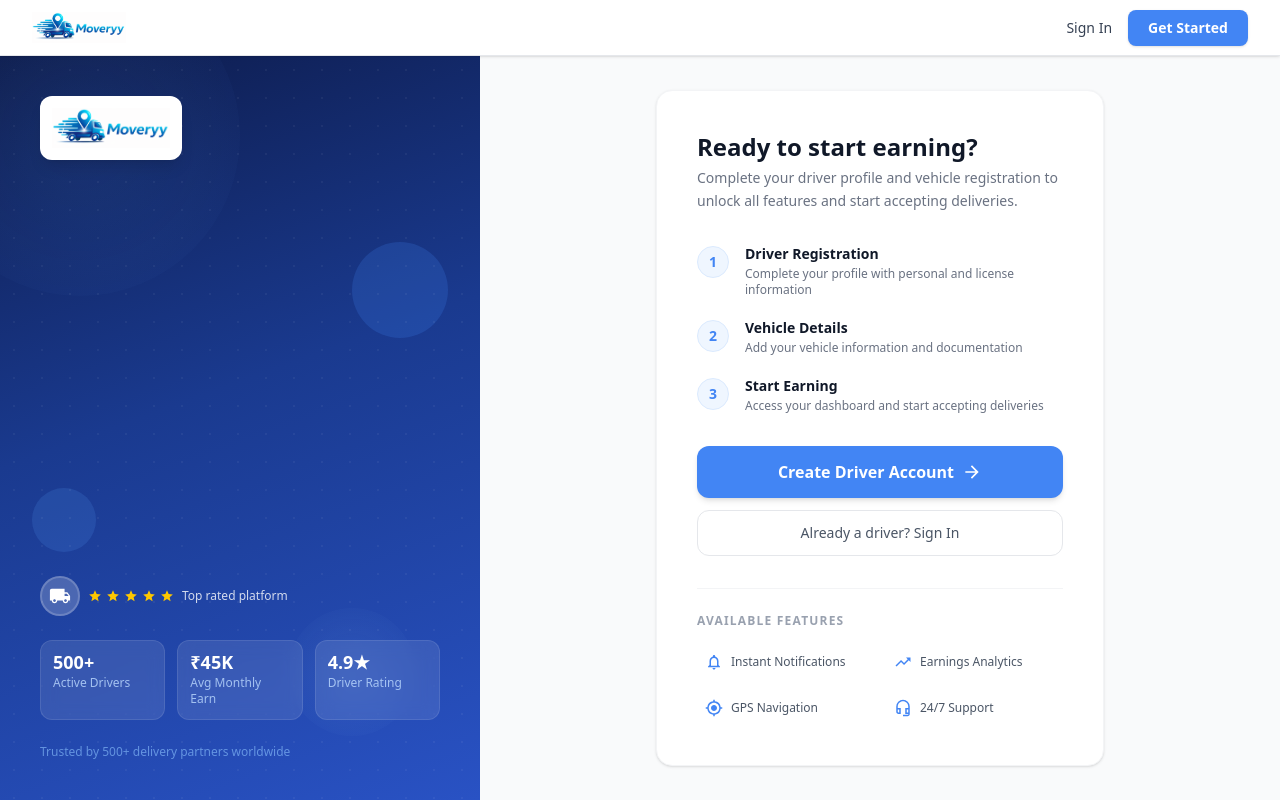
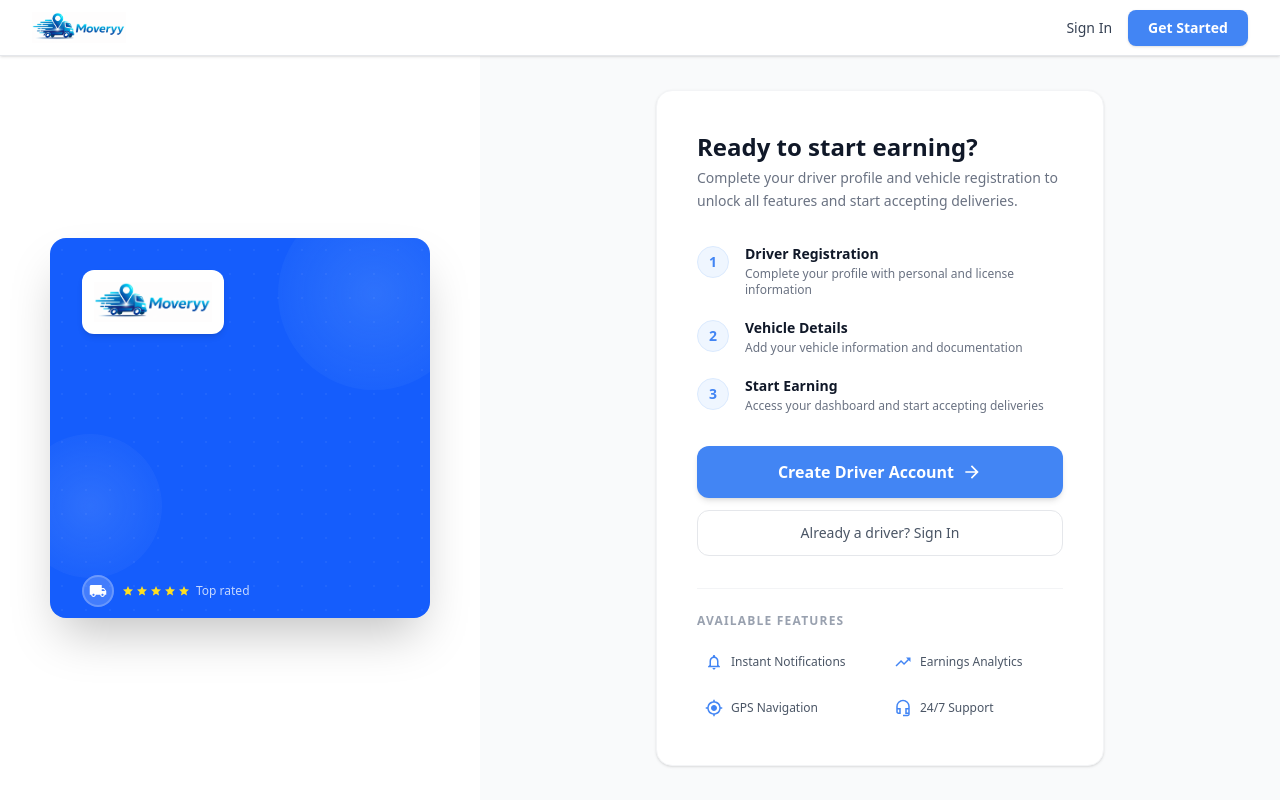
Before and after one commit to Aniketverma2005/Moveryy-Web-Version, a React (Vite) app: page /ride-pooling in a window 1280 px wide. Built offline with nearby package versions, Linux system fonts and the light colour scheme.

Commit message:
feat: RidePooling left panel - white bg with centered blue-600 square card, logo inside

```diff
--- a/src/Pages/ridePooling/ridePooling.jsx
+++ b/src/Pages/ridePooling/ridePooling.jsx
@@ -30,14 +30,14 @@
 
     const stats = [
         { value: '500+', label: 'Active Drivers' },
-        { value: '₹45K', label: 'Avg Monthly Earn' },
-        { value: '4.9★', label: 'Driver Rating' },
+        { value: '₹45K', label: 'Avg Monthly' },
+        { value: '4.9★', label: 'Rating' },
     ];
 
     return (
         <div className="min-h-screen flex flex-col font-sans">
 
-            {/* ── Navbar ─────────────────────────────────────────────────── */}
+            {/* ── Navbar ─────────────────────────────────────────────── */}
             <nav className="h-14 bg-white border-b border-gray-200 flex items-center justify-between px-8 sticky top-0 z-50 shadow-sm">
                 <div className="flex items-center gap-2 cursor-pointer" onClick={() => navigate('/')}>
                     <img src={logo} alt="Moveryy" className="h-8 w-auto object-contain" />
@@ -52,121 +52,115 @@
                 </div>
             </nav>
 
-            {/* ── Main ───────────────────────────────────────────────────── */}
+            {/* ── Main ───────────────────────────────────────────────── */}
             <main className="flex flex-1">
 
-                {/* ── Left — Dark Blue Animated Panel ──────────────────── */}
-                <div className="hidden lg:flex w-[480px] flex-shrink-0 relative overflow-hidden flex-col justify-between p-10"
-                    style={{ background: 'linear-gradient(160deg, #0d1b4b 0%, #1a3a8f 45%, #2952c4 100%)' }}>
+                {/* ── Left — White bg with centered blue-600 square card ── */}
+                <div className="hidden lg:flex w-[480px] flex-shrink-0 bg-white items-center justify-center p-8">
 
-                    {/* Animated background blobs */}
-                    <div className="absolute inset-0 pointer-events-none overflow-hidden">
-                        {/* Large slow-rotating circle */}
-                        <div className="absolute -top-20 -left-20 w-80 h-80 rounded-full opacity-10"
-                            style={{ background: 'radial-gradient(circle, #60a5fa, transparent)', animation: 'spin 20s linear infinite' }} />
-                        {/* Floating orb 1 */}
-                        <div className="absolute top-1/4 right-8 w-24 h-24 rounded-full opacity-20"
-                            style={{ background: '#4285F4', animation: 'float1 6s ease-in-out infinite' }} />
-                        {/* Floating orb 2 */}
-                        <div className="absolute bottom-1/3 left-8 w-16 h-16 rounded-full opacity-15"
-                            style={{ background: '#60a5fa', animation: 'float2 8s ease-in-out infinite' }} />
-                        {/* Floating orb 3 */}
-                        <div className="absolute bottom-16 right-16 w-32 h-32 rounded-full opacity-10"
-                            style={{ background: 'radial-gradient(circle, #93c5fd, transparent)', animation: 'float1 10s ease-in-out infinite reverse' }} />
-                        {/* Grid dots pattern */}
-                        <div className="absolute inset-0 opacity-5"
-                            style={{ backgroundImage: 'radial-gradient(circle, #fff 1px, transparent 1px)', backgroundSize: '28px 28px' }} />
-                    </div>
-
-                    {/* CSS keyframes injected inline */}
+                    {/* CSS animations */}
                     <style>{`
                         @keyframes float1 {
-                            0%, 100% { transform: translateY(0px) scale(1); }
-                            50% { transform: translateY(-20px) scale(1.05); }
+                            0%, 100% { transform: translateY(0px); }
+                            50% { transform: translateY(-14px); }
                         }
                         @keyframes float2 {
                             0%, 100% { transform: translateY(0px) translateX(0px); }
-                            33% { transform: translateY(-14px) translateX(8px); }
-                            66% { transform: translateY(8px) translateX(-6px); }
+                            33% { transform: translateY(-10px) translateX(6px); }
+                            66% { transform: translateY(6px) translateX(-5px); }
                         }
                         @keyframes fadeSlideUp {
-                            from { opacity: 0; transform: translateY(20px); }
-                            to { opacity: 1; transform: translateY(0); }
+                            from { opacity: 0; transform: translateY(16px); }
+                            to   { opacity: 1; transform: translateY(0); }
                         }
                         @keyframes pulse-ring {
-                            0% { transform: scale(1); opacity: 0.6; }
-                            100% { transform: scale(1.8); opacity: 0; }
+                            0%   { transform: scale(1); opacity: 0.5; }
+                            100% { transform: scale(1.9); opacity: 0; }
                         }
                     `}</style>
 
-                    {/* Logo */}
+                    {/* ── Blue-600 square card ── */}
+                    <div className="relative w-full aspect-square max-w-[380px] bg-blue-600 rounded-2xl overflow-hidden flex flex-col justify-between p-8 shadow-2xl">
+
+                        {/* Animated background blobs inside card */}
+                        <div className="absolute inset-0 pointer-events-none overflow-hidden">
+                            <div className="absolute -top-10 -right-10 w-48 h-48 rounded-full opacity-20"
+                                style={{ background: 'radial-gradient(circle, #93c5fd, transparent)', animation: 'float1 7s ease-in-out infinite' }} />
+                            <div className="absolute bottom-10 -left-8 w-36 h-36 rounded-full opacity-15"
+                                style={{ background: 'radial-gradient(circle, #bfdbfe, transparent)', animation: 'float2 9s ease-in-out infinite' }} />
+                            <div className="absolute inset-0 opacity-5"
+                                style={{ backgroundImage: 'radial-gradient(circle, #fff 1px, transparent 1px)', backgroundSize: '24px 24px' }} />
+                        </div>
+
+                        {/* Top — Logo inside card */}
                         <div className="relative z-10">
-                        <div className="bg-white rounded-xl p-3 inline-flex items-center gap-3 shadow-lg mb-10">
+                            <div className="bg-white rounded-xl p-3 inline-block shadow-md mb-6">
                                 <img src={logo} alt="Moveryy" className="h-10 w-auto object-contain" />
                             </div>
 
                             {/* Heading */}
-                        <h1 className="text-4xl font-extrabold text-white leading-tight mb-4"
-                            style={{ animation: 'fadeSlideUp 0.6s ease both' }}>
+                            <h1 className="text-2xl font-extrabold text-white leading-tight mb-3"
+                                style={{ animation: 'fadeSlideUp 0.5s ease both' }}>
                                 Fast, Reliable<br />
-                            <span className="text-blue-300">Delivery Management</span>
+                                <span className="text-blue-200">Delivery Management</span>
                             </h1>
-                        <p className="text-blue-100 text-base opacity-85 mb-10 leading-relaxed"
-                            style={{ animation: 'fadeSlideUp 0.7s ease both' }}>
-                            Join thousands of delivery professionals using Moveryy to streamline their logistics and grow their business.
+                            <p className="text-blue-100 text-xs leading-relaxed mb-5 opacity-90"
+                                style={{ animation: 'fadeSlideUp 0.65s ease both' }}>
+                                Join thousands of delivery professionals using Moveryy to grow their business.
                             </p>
 
                             {/* Feature bullets */}
-                        <div className="space-y-4" style={{ animation: 'fadeSlideUp 0.8s ease both' }}>
+                            <div className="space-y-2.5" style={{ animation: 'fadeSlideUp 0.8s ease both' }}>
                                 {[
-                                { icon: <MdFlashOn size={16} />, text: 'Real-time tracking and updates' },
-                                { icon: <MdOutlineGpsFixed size={16} />, text: 'Optimize your routes and save time' },
-                                { icon: <MdShield size={16} />, text: 'Grow your delivery business with us' },
+                                    { icon: <MdFlashOn size={13} />, text: 'Real-time tracking and updates' },
+                                    { icon: <MdOutlineGpsFixed size={13} />, text: 'Optimize your routes and save time' },
+                                    { icon: <MdShield size={13} />, text: 'Grow your delivery business with us' },
                                 ].map(({ icon, text }) => (
-                                <div key={text} className="flex items-center gap-3">
-                                    <div className="w-7 h-7 rounded-full bg-white/15 flex items-center justify-center text-white flex-shrink-0">
+                                    <div key={text} className="flex items-center gap-2.5">
+                                        <div className="w-5 h-5 rounded-full bg-white/20 flex items-center justify-center text-white flex-shrink-0">
                                             {icon}
                                         </div>
-                                    <span className="text-blue-100 text-sm font-medium">{text}</span>
+                                        <span className="text-blue-100 text-xs font-medium">{text}</span>
                                     </div>
                                 ))}
                             </div>
                         </div>
 
-                    {/* Stats row */}
+                        {/* Bottom — Stats + truck */}
                         <div className="relative z-10">
-                        {/* Floating truck icon */}
-                        <div className="flex items-center gap-2 mb-6">
+                            {/* Pulsing truck */}
+                            <div className="flex items-center gap-2 mb-4">
                                 <div className="relative">
-                                <div className="w-10 h-10 rounded-full bg-white/20 flex items-center justify-center">
-                                    <MdLocalShipping size={22} className="text-white" />
+                                    <div className="w-8 h-8 rounded-full bg-white/20 flex items-center justify-center">
+                                        <MdLocalShipping size={18} className="text-white" />
                                     </div>
-                                <div className="absolute inset-0 rounded-full border-2 border-white/30"
+                                    <div className="absolute inset-0 rounded-full border-2 border-white/40"
                                         style={{ animation: 'pulse-ring 2s ease-out infinite' }} />
                                 </div>
-                            <div className="flex items-center gap-1">
-                                {[1, 2, 3, 4, 5].map(i => (
-                                    <MdStar key={i} size={14} className="text-yellow-400" />
-                                ))}
-                                <span className="text-white text-xs ml-1 opacity-80">Top rated platform</span>
+                                <div className="flex items-center gap-0.5">
+                                    {[1, 2, 3, 4, 5].map(i => <MdStar key={i} size={12} className="text-yellow-300" />)}
+                                    <span className="text-white text-xs ml-1 opacity-75">Top rated</span>
                                 </div>
                             </div>
 
                             {/* Stats */}
-                        <div className="grid grid-cols-3 gap-3">
+                            <div className="grid grid-cols-3 gap-2">
                                 {stats.map(({ value, label }) => (
-                                <div key={label} className="bg-white/10 backdrop-blur-sm rounded-xl p-3 border border-white/10">
-                                    <p className="text-white font-extrabold text-lg leading-none">{value}</p>
-                                    <p className="text-blue-200 text-xs mt-1 opacity-80">{label}</p>
+                                    <div key={label} className="bg-white/15 backdrop-blur-sm rounded-xl p-2.5 border border-white/10 text-center">
+                                        <p className="text-white font-extrabold text-base leading-none">{value}</p>
+                                        <p className="text-blue-200 text-[10px] mt-1 opacity-80">{label}</p>
                                     </div>
                                 ))}
                             </div>
 
-                        <p className="text-blue-300 text-xs mt-6 opacity-60">Trusted by 500+ delivery partners worldwide</p>
+                            <p className="text-blue-300 text-[10px] mt-4 opacity-60 text-center">
+                                Trusted by 500+ delivery partners worldwide
+                            </p>
+                        </div>
                     </div>
                 </div>
 
-                {/* ── Right — Form Panel ────────────────────────────────── */}
+                {/* ── Right — Form Panel ──────────────────────────────── */}
                 <div className="flex-1 bg-gray-50 flex items-center justify-center p-6">
                     <div className="max-w-md w-full bg-white p-10 rounded-2xl shadow-sm border border-gray-100">
                         <h2 className="text-2xl font-bold text-gray-900 mb-1">Ready to start earning?</h2>
@@ -205,7 +199,7 @@
                             Already a driver? Sign In
                         </button>
 
-                        {/* Features grid */}
+                        {/* Features */}
                         <div className="mt-8 pt-6 border-t border-gray-100">
                             <p className="text-xs font-semibold text-gray-400 uppercase tracking-widest mb-4">Available Features</p>
                             <div className="grid grid-cols-2 gap-3">
```
Lines whose indentation alone changed are shown as unchanged.
